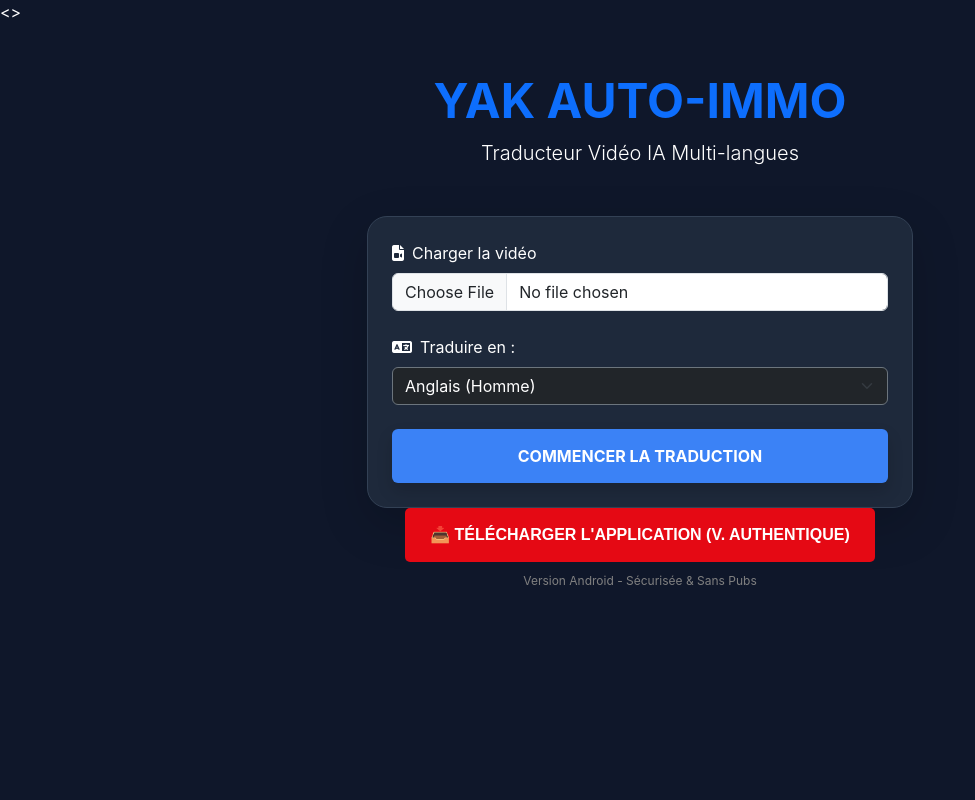
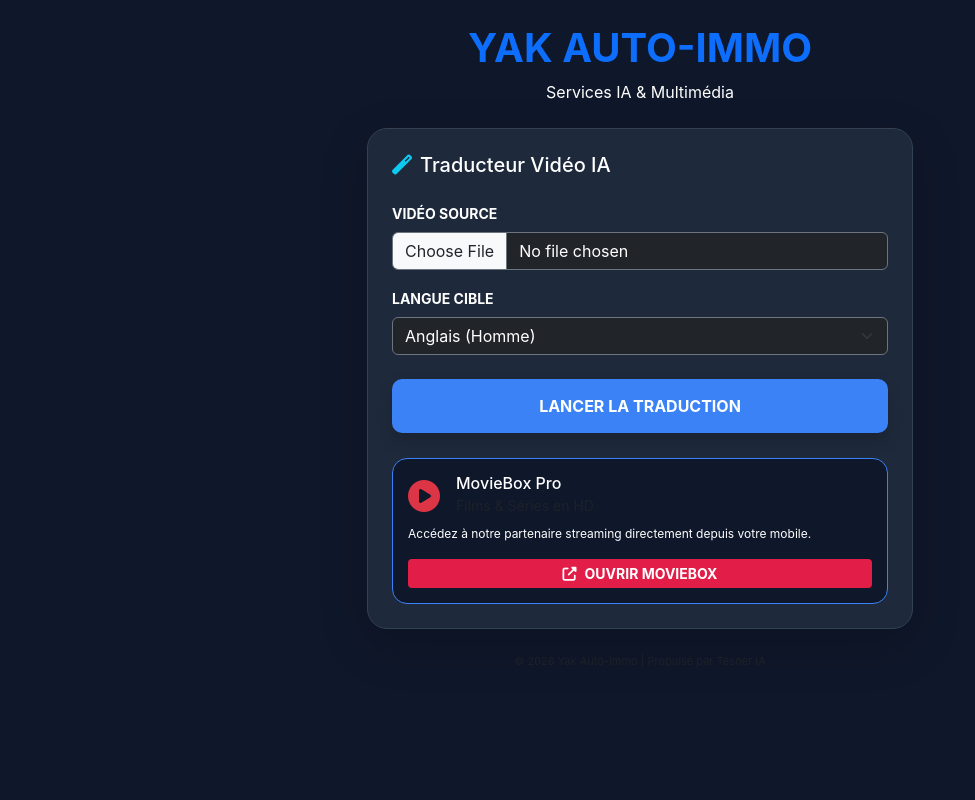
Before and after one commit to ernestcoulibaly721/Certificats, a Flask app: page / in a window 1280 px wide. Shown: the whole page, without its empty margins (0-975 px from the left). Run offline with Flask 3, Linux system fonts and the light colour scheme.

Commit message:
Update traducteur.html with new styles and content

```diff
--- a/templates/traducteur.html
+++ b/templates/traducteur.html
@@ -2,61 +2,76 @@
 <html lang="fr">
 <head>
     <meta charset="UTF-8">
-    <>
     <meta name="viewport" content="width=device-width, initial-scale=1.0">
-    <title>Yak Traducteur IA</title>
+    <title>Yak Traducteur IA | Pro</title>
     <link href="https://cdn.jsdelivr.net/npm/bootstrap@5.3.0/dist/css/bootstrap.min.css" rel="stylesheet">
     <link rel="stylesheet" href="https://cdnjs.cloudflare.com/ajax/libs/font-awesome/6.4.0/css/all.min.css">
     <style>
-        body { background: #0f172a; color: white; font-family: 'Inter', sans-serif; }
-        .main-card { background: #1e293b; border: 1px solid #334155; border-radius: 20px; }
-        .btn-primary { background: #3b82f6; border: none; padding: 15px; font-weight: bold; }
-        .loading-overlay { display: none; }
+        body { background: #0f172a; color: white; font-family: 'Inter', sans-serif; min-height: 100vh; }
+        .main-card { background: #1e293b; border: 1px solid #334155; border-radius: 20px; transition: 0.3s; }
+        .app-card { background: #0f172a; border: 1px solid #3b82f6; border-radius: 15px; padding: 15px; margin-top: 25px; }
+        .btn-primary { background: #3b82f6; border: none; padding: 15px; font-weight: bold; border-radius: 10px; }
+        .btn-movie { background: #e11d48; border: none; color: white; font-weight: bold; }
+        .btn-movie:hover { background: #be123c; color: white; }
+        #loader { display: none; }
+        .badge-new { background: #10b981; font-size: 10px; vertical-align: middle; }
     </style>
 </head>
 <body>
-    <div class="container py-5">
-        <div class="text-center mb-5">
-            <h1 class="display-5 fw-bold text-primary">YAK AUTO-IMMO</h1>
-            <p class="lead text-slate-400">Traducteur Vidéo IA Multi-langues</p>
+    <div class="container py-4">
+        <div class="text-center mb-4">
+            <h1 class="display-6 fw-bold text-primary">YAK AUTO-IMMO</h1>
+            <p class="text-slate-400">Services IA & Multimédia</p>
         </div>
 
         <div class="row justify-content-center">
             <div class="col-md-6">
                 <div class="main-card p-4 shadow-lg">
+                    <h5 class="mb-4"><i class="fas fa-magic me-2 text-info"></i>Traducteur Vidéo IA</h5>
                     <form id="transForm" action="/process_video" method="post" enctype="multipart/form-data">
-                        <div class="mb-4">
-                            <label class="form-label"><i class="fas fa-file-video me-2"></i>Charger la vidéo</label>
-                            <input type="file" name="video" class="form-control" accept="video/*" required>
+                        <div class="mb-3">
+                            <label class="form-label small text-uppercase fw-bold">Vidéo source</label>
+                            <input type="file" name="video" class="form-control bg-dark text-white border-secondary" accept="video/*" required>
                         </div>
 
                         <div class="mb-4">
-                            <label class="form-label"><i class="fas fa-language me-2"></i>Traduire en :</label>
+                            <label class="form-label small text-uppercase fw-bold">Langue cible</label>
                             <select name="langue" class="form-select bg-dark text-white border-secondary">
                                 <option value="fr">Français (Homme)</option>
                                 <option value="en" selected>Anglais (Homme)</option>
-                                <option value="bm">Bambara (Mali/Burkina)</option>
+                                <option value="bm">Bambara <span class="badge badge-new">NOUVEAU</span></option>
                                 <option value="es">Espagnol (Homme)</option>
                             </select>
                         </div>
 
                         <button type="submit" id="btnSubmit" class="btn btn-primary w-100 shadow">
-                            COMMENCER LA TRADUCTION
+                            LANCER LA TRADUCTION
                         </button>
                     </form>
 
-                    <div id="loader" class="loading-overlay text-center mt-4">
-                        <div class="spinner-grow text-primary" role="status"></div>
-                        <p class="mt-2 small">L'IA travaille sur votre vidéo... Patientez 30-60 secondes.</p>
+                    <div id="loader" class="text-center mt-4">
+                        <div class="spinner-border text-primary" role="status"></div>
+                        <p class="mt-2 small text-info">Traitement IA en cours... Ne fermez pas la page.</p>
+                    </div>
+
+                    <div class="app-card">
+                        <div class="d-flex align-items-center mb-2">
+                            <i class="fas fa-play-circle fa-2x text-danger me-3"></i>
+                            <div>
+                                <h6 class="mb-0">MovieBox Pro</h6>
+                                <small class="text-muted">Films & Séries en HD</small>
+                            </div>
+                        </div>
+                        <p style="font-size: 12px;" class="text-slate-300">Accédez à notre partenaire streaming directement depuis votre mobile.</p>
+                        <a href="https://vostfree.com" target="_blank" class="btn btn-movie btn-sm w-100">
+                            <i class="fas fa-external-link-alt me-2"></i>OUVRIR MOVIEBOX
+                        </a>
                     </div>
                 </div>
-                <center>
-  <a href="URL_DE_TON_FICHIER_APK" style="background-color: #E50914; color: white; padding: 15px 25px; text-decoration: none; border-radius: 5px; font-weight: bold; font-family: Arial; display: inline-block;">
-    📥 TÉLÉCHARGER L'APPLICATION (V. AUTHENTIQUE)
-  </a>
-  <p style="font-size: 12px; color: gray; margin-top: 10px;">Version Android - Sécurisée & Sans Pubs</p>
-    </center>
 
+                <p class="text-center mt-4 text-muted" style="font-size: 11px;">
+                    &copy; 2026 Yak Auto-Immo | Propulsé par Tesner IA
+                </p>
             </div>
         </div>
     </div>
@@ -68,4 +83,4 @@
         };
     </script>
 </body>
- </html>
+    </html>
```
